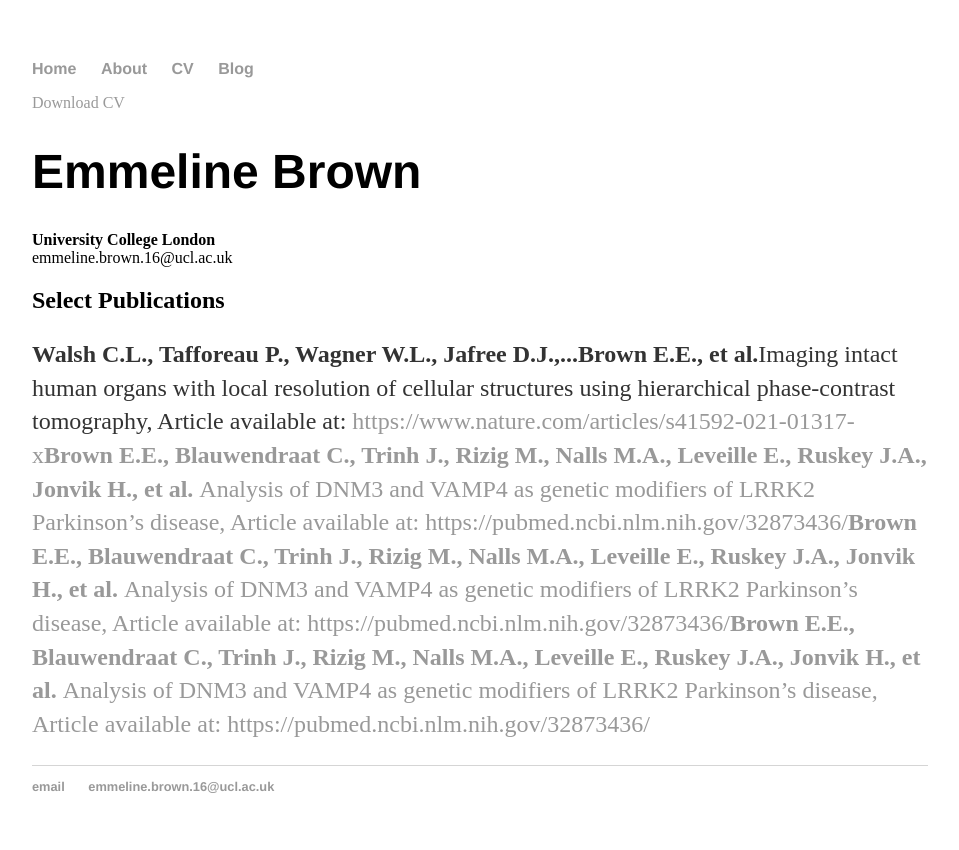
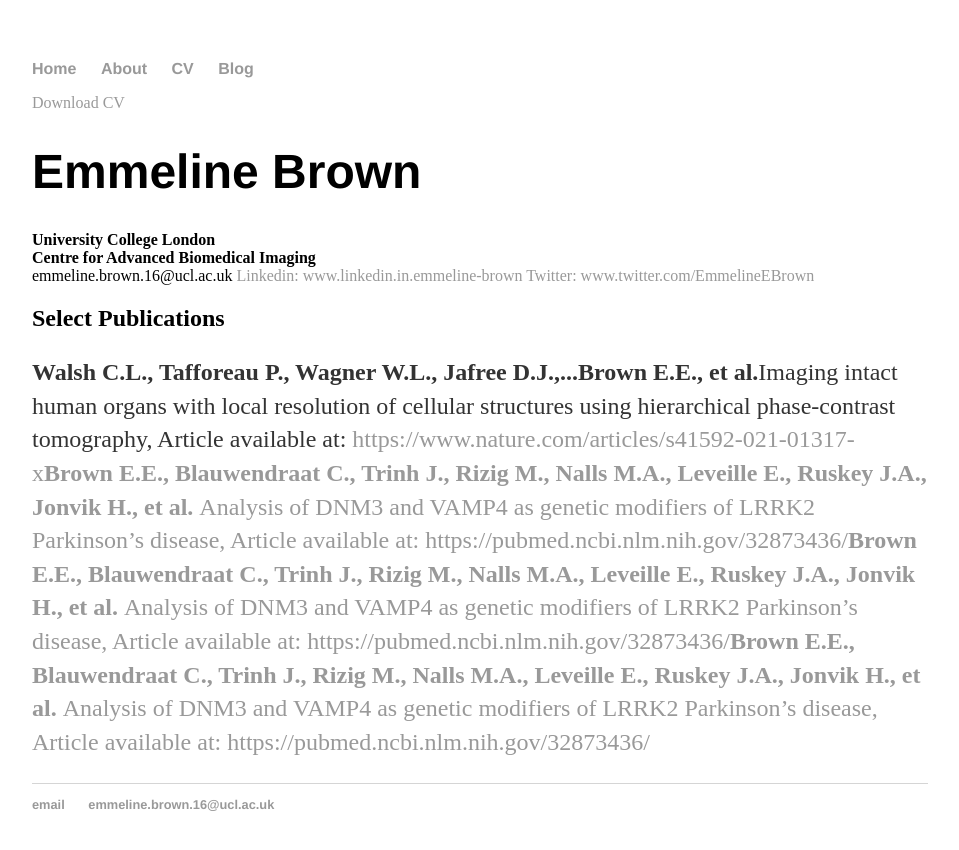
Before and after one commit to emmeline-brown/archive_emmeline-brown.github.io, a Jekyll site: the page built from cv/index.html, in a window 1280 px wide. Shown: the top 850 px of the page, without its empty margins (160-1119 px from the left). Built offline with Jekyll 4.4.1, drawn with Linux system fonts in a browser that asks for light colours.

Commit message:
Update index.html

```diff
--- a/cv/index.html
+++ b/cv/index.html
@@ -8,7 +8,10 @@ title: CV of Your Emmeline Brown
 					<h1>Emmeline Brown</h1>
 					<London>
 					<strong>University College London</strong><br>
+					<strong>Centre for Advanced Biomedical Imaging</strong><br>
 					<span class="obfuscate">emmeline.brown.16@ucl.ac.uk</span>
+					<a href="https://www.linkedin.in.emmeline-brown"> Linkedin: www.linkedin.in.emmeline-brown </a>
+					<a href="https://www.twitter.com/EmmelineEBrown"> Twitter: www.twitter.com/EmmelineEBrown </a>
 
 					<h2>Select Publications</h2>
 					<p><strong>Walsh C.L., Tafforeau P., Wagner W.L., Jafree D.J.,...Brown E.E., et al.</strong>Imaging intact human organs with local resolution of cellular structures using hierarchical phase-contrast tomography, Article available at: <a href="#">https://www.nature.com/articles/s41592-021-01317-x</
```
